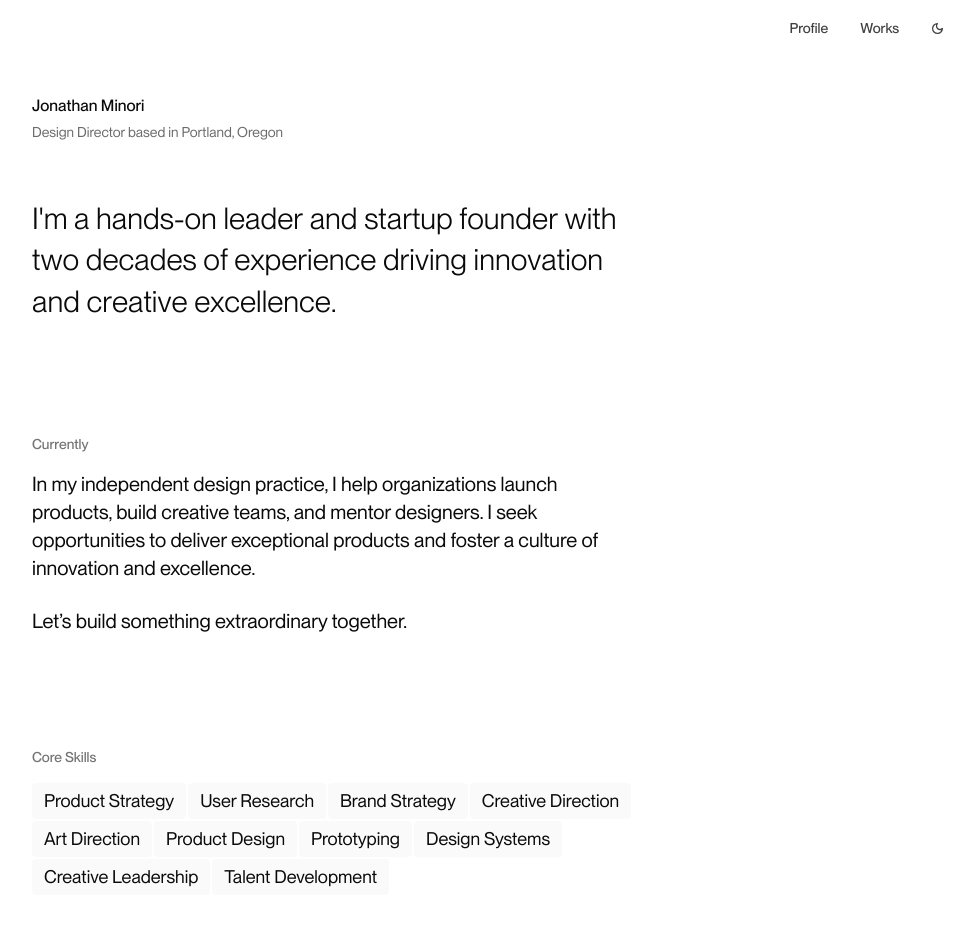
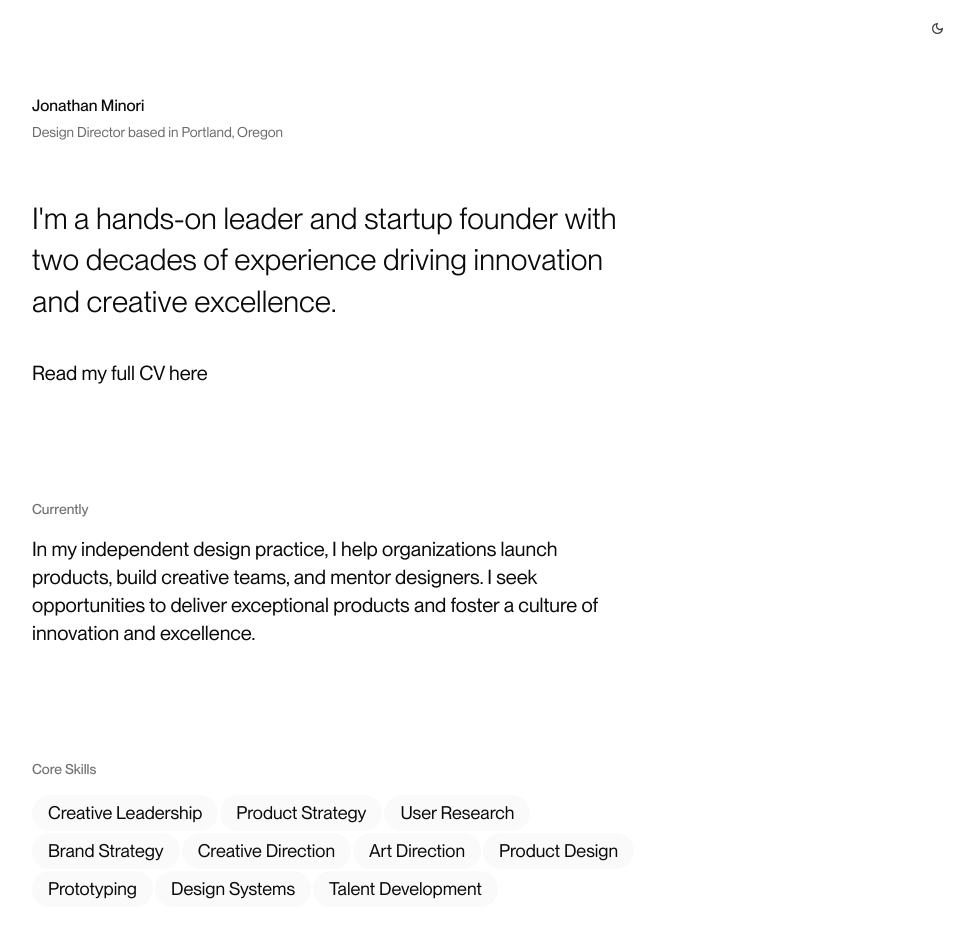
Before and after one commit to jonathanminori/portfolio-2024, a Next.js app: page / in a window 1280 px wide. Shown: the top 952 px of the page, without its empty margins (304-1278 px from the left). Built offline with nearby package versions, Linux system fonts and the light colour scheme.

Commit message:
Removed nav

```diff
--- a/src/app/globals.css
+++ b/src/app/globals.css
@@ -108,19 +108,19 @@ html {
 }
 
 .skill {
-  @apply m-0 select-none rounded bg-neutral-50 px-3 py-1 text-lg transition-colors duration-300 ease-in-out hover:rounded-full;
+  @apply m-0 select-none rounded-full bg-neutral-50 px-4 py-1 text-lg transition-colors duration-300 ease-in-out hover:z-50 group-hover:bg-neutral-50 dark:bg-neutral-900 dark:group-hover:bg-neutral-900;
 }
 
 .skill-a {
-  @apply group-hover:bg-[#F8E6D0] group-hover:text-[#2A1D0C] dark:bg-neutral-800 dark:group-hover:bg-[#2A1D0C] dark:group-hover:text-[#F8E6D0];
+  @apply group-hover:hover:bg-[#2733C2] group-hover:hover:text-[#E4E8FF] dark:group-hover:hover:bg-[#BFC7FB] dark:group-hover:hover:text-[#2733C2];
 }
 
 .skill-b {
-  @apply group-hover:bg-[#D3E0E3] group-hover:text-[#101F22] dark:bg-neutral-800 dark:group-hover:bg-[#101F22] dark:group-hover:text-[#D3E0E3];
+  @apply group-hover:hover:bg-[#963E37] group-hover:hover:text-[#E4E8FF] dark:group-hover:hover:bg-[#BFC7FB] dark:group-hover:hover:text-[#963E37];
 }
 
 .skill-c {
-  @apply group-hover:bg-[#E6D2DC] group-hover:text-[#1D0E16] dark:bg-neutral-800 dark:group-hover:bg-[#1D0E16] dark:group-hover:text-[#E6D2DC];
+  @apply group-hover:hover:bg-[#183A23] group-hover:hover:text-[#E4E8FF] dark:group-hover:hover:bg-[#BFC7FB] dark:group-hover:hover:text-[#183A23];
 }
 
 .colophon-link {
--- a/src/app/header.tsx
+++ b/src/app/header.tsx
@@ -1,7 +1,7 @@
 'use client'
 
 import { useState, useEffect } from 'react'
-import NavItem from '@/components/nav-item'
+// import NavItem from '@/components/nav-item'
 import { Moon, SunMedium } from 'lucide-react'
 
 export default function Header() {
@@ -37,13 +37,13 @@ export default function Header() {
     <header className='fixed right-0 top-0 z-30 px-8 py-4'>
       <nav>
         <ul className='flex space-x-8'>
-          <li>
+          {/* <li>
             <NavItem href='/' label='Profile' />
           </li>
 
           <li>
             <NavItem href='/works' label='Works' />
-          </li>
+          </li> */}
           <li className='mt-[2px]'>
             <button
               onClick={() => toggleDarkMode()}
--- a/src/app/page.tsx
+++ b/src/app/page.tsx
@@ -20,6 +20,24 @@ export default function Home() {
   const minoRef = useRef<HTMLSpanElement>(null)
   const postMinoRef = useRef<HTMLSpanElement>(null)
   const tl = useRef<GSAPTimeline>(gsap.timeline({ paused: true }))
+
+  const skills = [
+    'Creative Leadership',
+    'Product Strategy',
+    'User Research',
+    'Brand Strategy',
+    'Creative Direction',
+    'Art Direction',
+    'Product Design',
+    'Prototyping',
+    'Design Systems',
+    'Talent Development'
+  ]
+
+  const classes = ['skill-a', 'skill-b', 'skill-c']
+
+  const getRandomClass = () =>
+    classes[Math.floor(Math.random() * classes.length)]
 
   useEffect(() => {
     if (
@@ -126,6 +144,7 @@ export default function Home() {
             startChar={80}
             endChar={1200}
           />
+          <p>Read my full CV here</p>
           {/* <p className='text-3xl font-light leading-snug'>
             I&apos;m a hands-on leader and startup founder with two decades of
             experience driving innovation and creative excellence.
@@ -158,7 +177,7 @@ export default function Home() {
             opportunities to deliver exceptional products and foster a culture
             of innovation and excellence.
           </p>
-          <p>Let’s build something extraordinary together. </p>
+
           {/* <TestimonialsBadge /> */}
         </article>
         <article
@@ -167,37 +186,11 @@ export default function Home() {
         >
           <h3 className='info-headline mt-0'>Core Skills</h3>
           <ul className='relative m-0 flex list-none flex-wrap items-baseline justify-start gap-0.5 p-0'>
-            <Sticky>
-              <li className='skill skill-a'>Product Strategy</li>
-            </Sticky>
-
-            <Sticky>
-              <li className='skill skill-a'>User Research</li>
-            </Sticky>
-            <Sticky>
-              <li className='skill skill-a'>Brand Strategy</li>
-            </Sticky>
-            <Sticky>
-              <li className='skill skill-b'>Creative Direction</li>
-            </Sticky>
-            <Sticky>
-              <li className='skill skill-b'>Art Direction</li>
-            </Sticky>
-            <Sticky>
-              <li className='skill skill-b'>Product Design</li>
-            </Sticky>
-            <Sticky>
-              <li className='skill skill-b'>Prototyping</li>
-            </Sticky>
-            <Sticky>
-              <li className='skill skill-b'>Design Systems</li>
-            </Sticky>
-            <Sticky>
-              <li className='skill skill-c'>Creative Leadership</li>
-            </Sticky>
-            <Sticky>
-              <li className='skill skill-c'>Talent Development</li>
-            </Sticky>
+            {skills.map((skill, index) => (
+              <Sticky key={index}>
+                <li className={`skill ${getRandomClass()}`}>{skill}</li>
+              </Sticky>
+            ))}
           </ul>
         </article>
         <article
@@ -235,14 +228,7 @@ export default function Home() {
                 className='relative flex h-96 w-full flex-col justify-end overflow-hidden rounded-lg bg-[#08A24B]'
               >
                 <BackgroundVideo videoSrc='videos/picklethumbs2.mp4' />
-                {/* <Image
-                  src={ExtraPickleThumbBG}
-                  placeholder='blur'
-                  fill
-                  alt='Pickle Thumbs BG'
-                  className='z-0 mt-0 object-cover opacity-40 transition-transform duration-500 ease-in-out group-hover:scale-105'
-                /> */}
-                <div className='z-10 bg-gradient-to-t from-[#08A24B]/100 from-20% to-[#08A24B]/0 px-6 pb-2 pt-12'>
+                <div className='z-10 bg-gradient-to-t from-[#08A24B]/95 from-20% to-[#08A24B]/0 px-6 pb-2 pt-12'>
                   <h3 className='readable mb-1.5 text-lg font-normal text-white'>
                     Pickle Thumbs
                   </h3>
@@ -292,47 +278,6 @@ export default function Home() {
                 </div>
               </div>
             </a>
-            {/* <a
-              href='http://www.picklethumbs.com'
-              title='Pickle Thumbs'
-              className='group no-underline'
-            >
-              <div
-                id='pickle-thumbs'
-                className='flex h-96 w-full flex-col justify-between overflow-hidden rounded-md bg-[#08A24B]'
-              >
-                <div className='relative aspect-4/3 overflow-hidden'>
-                  <Image
-                    src={ExtraPickleThumb}
-                    placeholder='blur'
-                    width={450}
-                    height={400}
-                    alt='Pickle Thumbs'
-                    className='relative z-30 mt-0 -translate-y-4 transition-all duration-300 ease-in-out group-hover:scale-110'
-                  />
-                  <div className='absolute bottom-0 left-0 z-20 h-full w-full bg-gradient-to-t from-[#08A24B] to-[#08A24B]/0 to-40%'></div>
-                  <Image
-                    src={ExtraPickleThumbBG}
-                    placeholder='blur'
-                    fill
-                    alt='Pickle Thumbs BG'
-                    className='z-10 mt-0 object-cover opacity-40'
-                  />
-                </div>
-                <div className='px-8 pb-3'>
-                  <h3 className='mb-1.5  font-medium text-white'>
-                    Pickle Thumbs
-                  </h3>
-                  <p className=' leading-snug text-white opacity-80'>
-                    Making things to help gardeners find their green thumb.
-                  </p>
-                </div>
-              </div>
-            </a> */}
-            {/* <div
-              id='secret'
-              className='hidden h-full w-full select-none items-center justify-center rounded-md bg-neutral-50 text-sm text-neutral-400 dark:bg-neutral-900 dark:text-neutral-500 sm:flex'
-            ></div> */}
           </div>
         </article>
         <article
--- a/src/components/backgroundvideo.tsx
+++ b/src/components/backgroundvideo.tsx
@@ -9,7 +9,7 @@ interface BackgroundVideoProps {
 const BackgroundVideo: React.FC<BackgroundVideoProps> = ({ videoSrc }) => {
   return (
     <video
-      className='absolute inset-0 mt-0 h-full w-full object-cover transition-transform duration-500 ease-in-out group-hover:scale-110'
+      className='absolute inset-0 mt-0 h-full w-full object-cover'
       autoPlay
       muted
       loop
```
